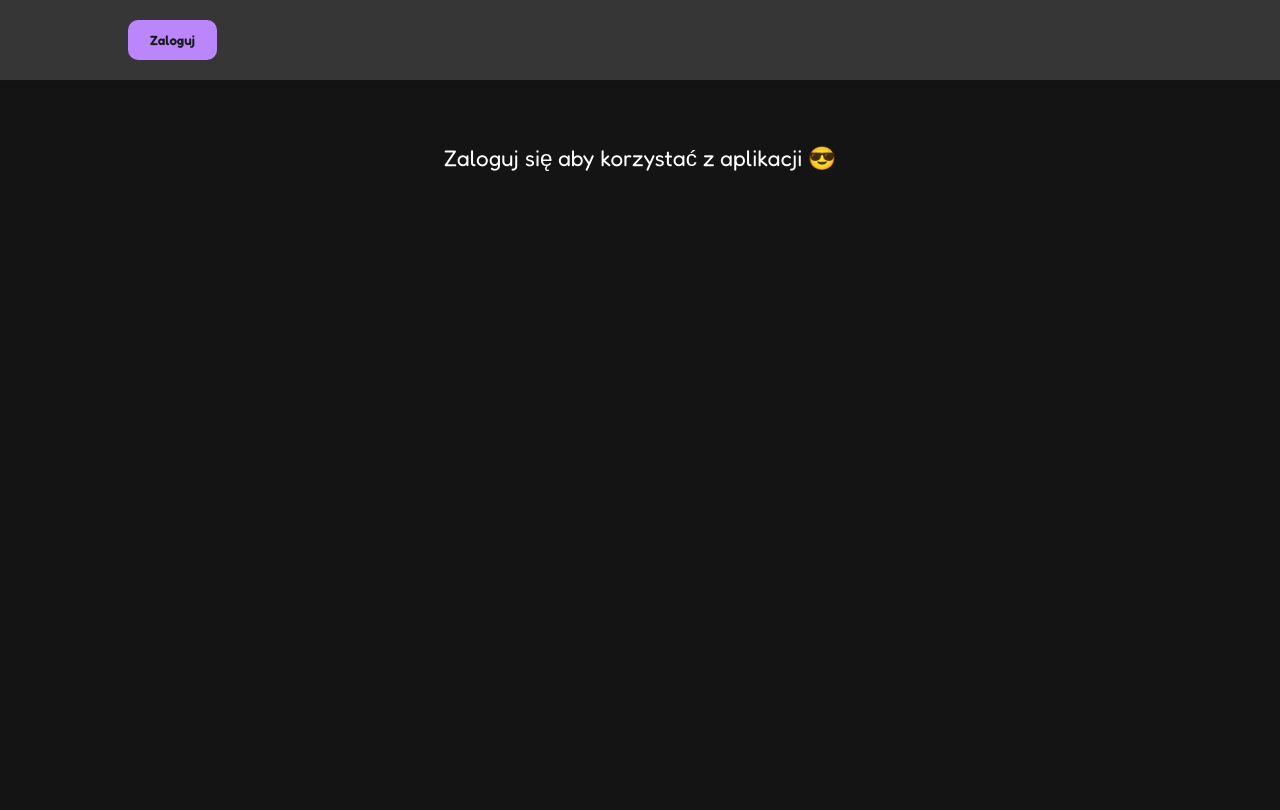
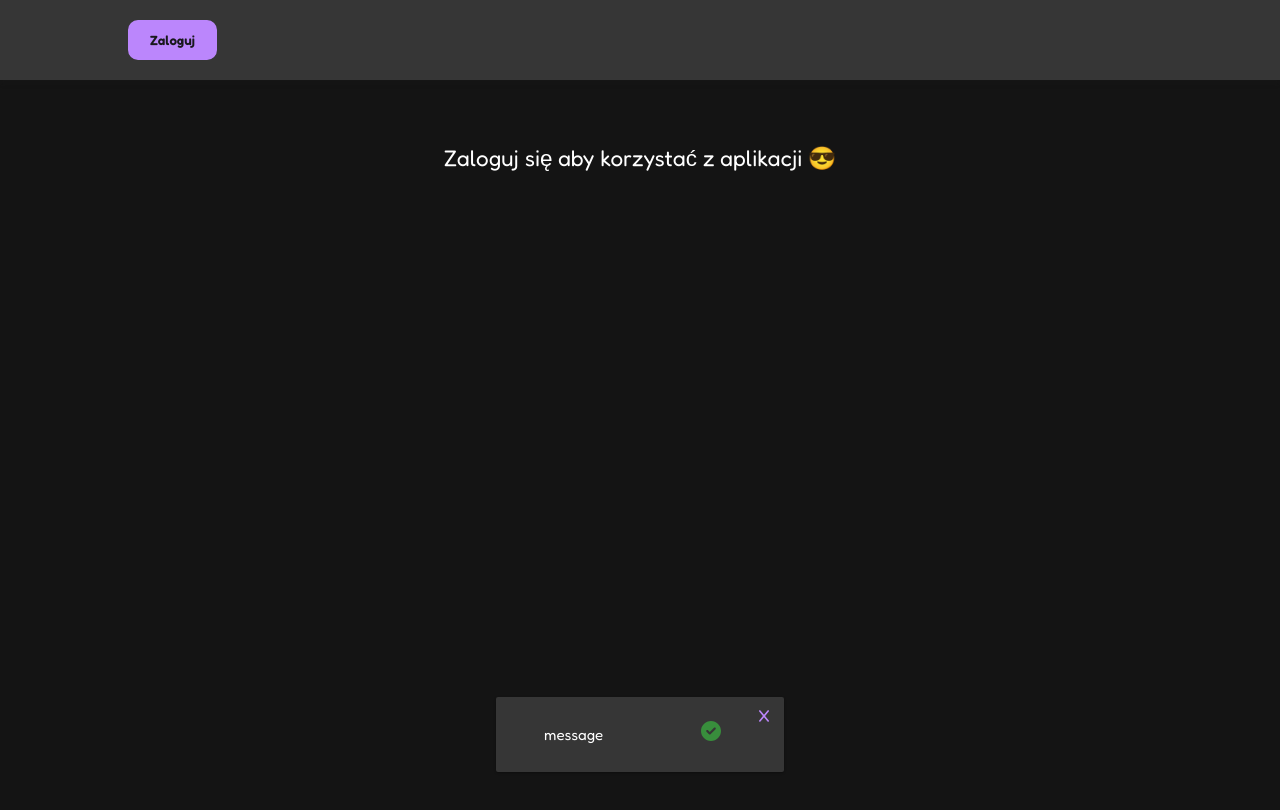
Before and after one commit to Magda98/imvue, a Vue app: page / in a window 1280 px wide. Shown: the top 810 px of the page. Built offline with nearby package versions, Linux system fonts and the light colour scheme; what vue-easy-lightbox would draw is missing.

Commit message:
✨ snackbar

```diff
--- a/src/App.vue
+++ b/src/App.vue
@@ -6,7 +6,7 @@ import { useImagesStore } from "./stores/images";
 import ModalComponent from "./components/ModalComponent.vue";
 import { useModalStore } from "./stores/modal";
 import PlusIcon from "./components/icons/PlusIcon.vue";
-import SnackBarComponent from "./components/SnackBarComponent.vue";
+import SnackBarComponent from "./components/SnackbarComponent.vue";
 
 const user = useUserStore();
 const images = useImagesStore();
--- a/src/components/ImageComponent.vue
+++ b/src/components/ImageComponent.vue
@@ -1,5 +1,4 @@
 <script setup lang="ts">
-import { defineProps } from "vue";
 import HeartIcon from "./icons/HeartIcon.vue";
 import HeartIconOutline from "./icons/HeartIconOutline.vue";
 import TrashIcon from "./icons/TrashIcon.vue";
--- a/src/components/PaginationComponent.vue
+++ b/src/components/PaginationComponent.vue
@@ -1,6 +1,4 @@
 <script setup lang="ts">
-import { defineProps, ref } from "vue";
-
 function handleClick(index: number) {
   props.callback(index);
 }
--- a/src/components/SnackbarComponent.vue
+++ b/src/components/SnackbarComponent.vue
@@ -1,5 +1,7 @@
 <script setup lang="ts">
 import { useSnackbarStore } from "../stores/snackbar";
+import ErrorIcon from "./icons/ErrorIcon.vue";
+import SuccessIcon from "./icons/SuccessIcon.vue";
 import XIcon from "./icons/XIcon.vue";
 
 const snackbar = useSnackbarStore();
@@ -9,9 +11,16 @@ const snackbar = useSnackbarStore();
   <div class="snackbar" v-if="snackbar.showSnackbar">
     <div class="snackbar-inner">
       <div class="text">{{ snackbar.message }}</div>
-      <div class="action">
-        <button class="btn" @click="snackbar.close()"><XIcon></XIcon></button>
+      <div class="icon">
+        <ErrorIcon class="error" v-if="snackbar.status === 'error'"></ErrorIcon>
+        <SuccessIcon
+          class="success"
+          v-if="snackbar.status === 'success'"
+        ></SuccessIcon>
       </div>
+      <button class="btn close" @click="snackbar.close()">
+        <XIcon></XIcon>
+      </button>
     </div>
   </div>
 </template>
@@ -36,7 +45,7 @@ const snackbar = useSnackbarStore();
     max-width: 568px;
     min-height: 48px;
 
-    padding: 14px 24px;
+    padding: 24px 48px;
     margin: 4px 4px 8px 4px;
 
     border-radius: 2px;
@@ -44,10 +53,40 @@ const snackbar = useSnackbarStore();
 
     box-shadow: 0 1px 3px rgba(black, 0.12), 0 1px 2px rgba(black, 0.24);
 
+    .icon {
+      margin-left: auto;
+      margin-right: 15px;
+
+      svg {
+        width: 20px;
+        height: 20px;
+      }
+      .error {
+        fill: #b71c1c;
+      }
+
+      .success {
+        fill: #388e3c;
+      }
+    }
+
     .btn {
       position: absolute;
       right: 5px;
       top: 5px;
+      border: none;
+      background-color: transparent;
+      fill: $primary-light;
+      transition: background-color 0.3s;
+      padding: 5px 10px;
+
+      svg {
+        width: 10px;
+      }
+
+      &:hover {
+        background-color: rgba($primary-light, 0.2);
+      }
     }
   }
 }
--- /dev/null
+++ b/src/components/icons/ErrorIcon.vue
@@ -0,0 +1,7 @@
+<template>
+  <svg xmlns="http://www.w3.org/2000/svg" viewBox="0 0 512 512">
+    <path
+      d="M256 0C114.6 0 0 114.6 0 256s114.6 256 256 256 256-114.6 256-256S397.4 0 256 0zm-24 152c0-13.2 10.8-24 24-24s24 10.75 24 24v128c0 13.25-10.75 24-24 24s-24-10.7-24-24V152zm24 248c-17.36 0-31.44-14.08-31.44-31.44s14.07-31.44 31.44-31.44 31.44 14.08 31.44 31.44C287.4 385.9 273.4 400 256 400z"
+    />
+  </svg>
+</template>
--- /dev/null
+++ b/src/components/icons/SuccessIcon.vue
@@ -0,0 +1,7 @@
+<template>
+  <svg xmlns="http://www.w3.org/2000/svg" viewBox="0 0 512 512">
+    <path
+      d="M0 256C0 114.6 114.6 0 256 0s256 114.6 256 256-114.6 256-256 256S0 397.4 0 256zm371.8-44.2c10.9-10.9 10.9-28.7 0-39.6-10.9-10.9-28.7-10.9-39.6 0L224 280.4l-44.2-44.2c-10.9-10.9-28.7-10.9-39.6 0-10.9 10.9-10.9 28.7 0 39.6l64 64c10.9 10.9 28.7 10.9 39.6 0l128-128z"
+    />
+  </svg>
+</template>
--- a/src/stores/images.ts
+++ b/src/stores/images.ts
@@ -96,10 +96,9 @@ export const useImagesStore = defineStore<string, Data, _GettersTree<Data>>({
       try {
         const response = await api.deleteImage(id);
         this.getUserImages(this.currentPage);
-        this.snackbar(response.data);
-        console.log(response.data);
+        this.snackbar("Image deleted", response.data.status);
       } catch {
-        this.snackbar("Error while deleting image");
+        this.snackbar("Error while deleting image", "error");
       }
     },
   },
--- a/src/stores/snackbar.ts
+++ b/src/stores/snackbar.ts
@@ -10,8 +10,8 @@ interface Data {
 export const useSnackbarStore = defineStore<string, Data, _GettersTree<Data>>({
   id: "snackbar",
   state: () => ({
-    showSnackbar: false,
-    message: "",
+    showSnackbar: true,
+    message: "message",
     timeout: 5000,
     status: "success",
   }),
@@ -21,9 +21,10 @@ export const useSnackbarStore = defineStore<string, Data, _GettersTree<Data>>({
       this.showSnackbar = false;
     },
 
-    show(message: string) {
+    show(message: string, status: string) {
       this.message = message;
       this.showSnackbar = true;
+      this.status = status;
       setTimeout(this.close, this.timeout);
     },
   },
--- a/vite.config.ts
+++ b/vite.config.ts
@@ -11,5 +11,5 @@ export default defineConfig({
       "@": fileURLToPath(new URL("./src", import.meta.url)),
     },
   },
-  base: "imvue",
+  base: "/imvue/",
 });
```
